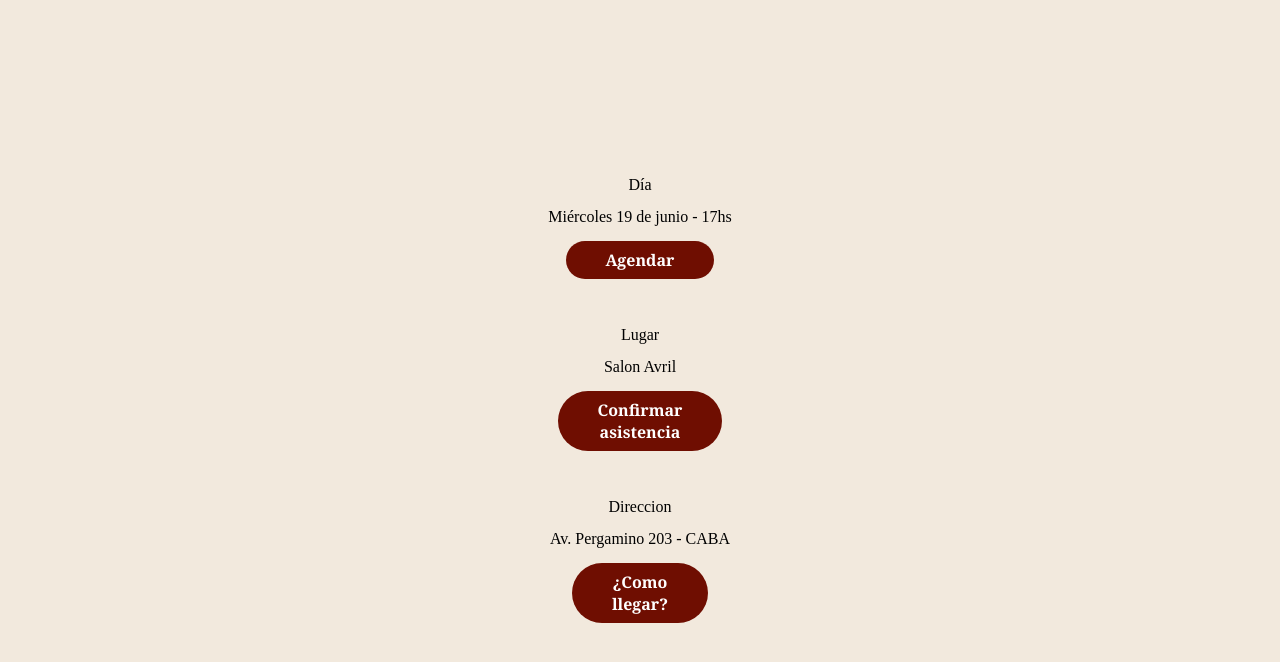
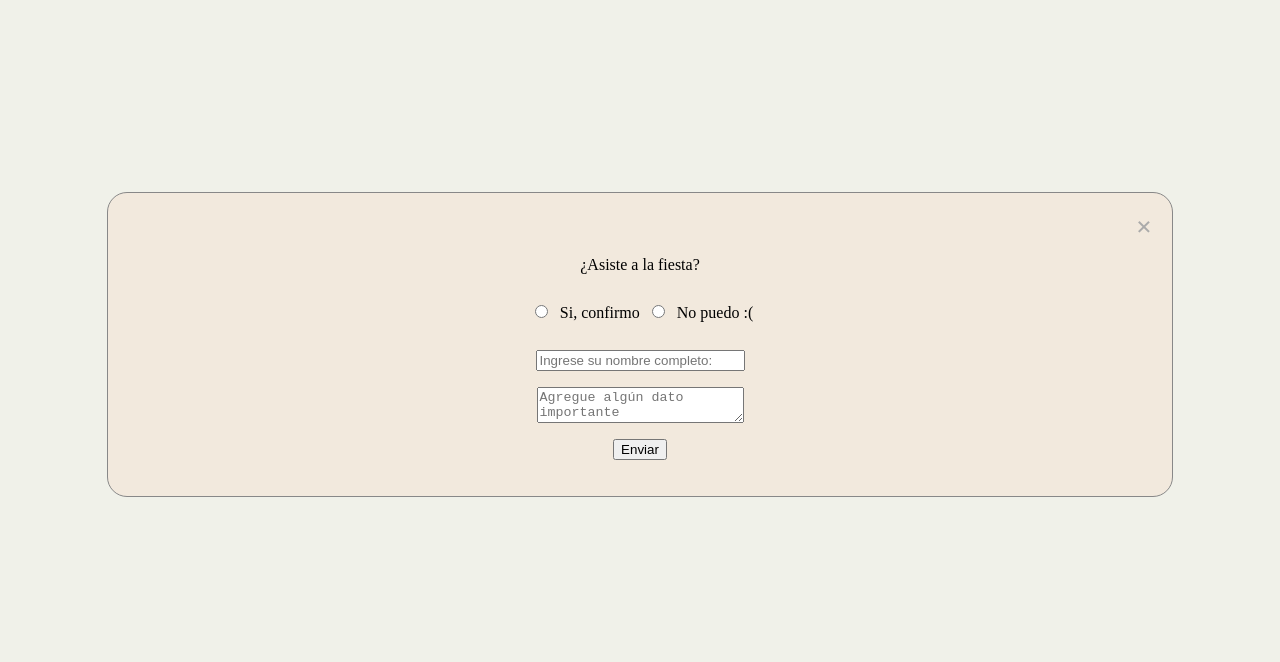
Before and after one commit to gersonfz/xv_birthday, a website built with Vite: page index.html in a window 1280 px wide. Both pictures are taken after a click on the button "Confirmar asistencia". Shown: the part 1600-2262 px from the top of the page. Built offline with nearby package versions, Linux system fonts and the light colour scheme.

Commit message:
Agregando modalMap y funcionalidades del mapa

```diff
--- a/src/components/countdown/countdown.js
+++ b/src/components/countdown/countdown.js
@@ -13,7 +13,6 @@ export function actualizarCuentaRegresiva() {
     if (fechaActual > fechaEvento) {
         fechaEvento.setFullYear(fechaActual.getFullYear() + 1); // Ajusta al próximo año si la fecha ya pasó
     }
-
     const diferenciaTiempo = fechaEvento.getTime() - fechaActual.getTime();
     const segundos = Math.floor(diferenciaTiempo / 1000);
     const minutos = Math.floor(segundos / 60);
--- a/src/components/loader/loader.js
+++ b/src/components/loader/loader.js
@@ -5,7 +5,6 @@ export const loader = async () => {
   const waitForBackgroundImageLoad = () => {
     return new Promise((resolve) => {
       const backgroundImage = getComputedStyle(contentElement).backgroundImage;
-      console.log(backgroundImage);
 
       const image = new Image();
       image.onload = resolve;
--- /dev/null
+++ b/src/components/modal/modal.css
@@ -0,0 +1,69 @@
+/* Estilos del modal */
+.modal {
+  display: none;
+  position: fixed;
+  z-index: 1;
+  left: 0;
+  top: 0;
+  width: 100%;
+  height: 100%;
+  overflow: auto;
+  background-color: rgba(240, 241, 233, 1);
+}
+
+.modal-content {
+  background-color: #f2e9dd;
+  margin: 15% auto;
+  padding: 20px;
+  border: 1px solid #888;
+  border-radius: 20px;
+  width: 80%;
+}
+
+/* Estilos para cerrar el modal */
+.close {
+  color: #aaa;
+  float: right;
+  font-size: 28px;
+  font-weight: bold;
+}
+
+.close:hover,
+.close:focus {
+  color: black;
+  text-decoration: none;
+  cursor: pointer;
+}
+
+ /* Estilos para el formulario de modalForm */
+
+ .formAssistance{
+    display: flex;
+    flex-direction: column;
+    justify-content: center;
+    align-items: center;
+    width: 100%;
+ }
+
+ .formAssistance input, h3{
+    margin: 1rem 0.5rem;
+ }
+
+
+ .formAssistance input:last-child{
+     width: fit-content;
+ }
+
+ .inputText{
+    display: flex;
+    flex-direction: column;
+    justify-content: center;
+    align-items: center;
+ }
+
+ .inputText input, textarea {
+    width: 100%;
+ }
+
+
+/* Configuraciones del mapa */
--- /dev/null
+++ b/src/components/modal/modalForm.js
@@ -0,0 +1,45 @@
+import './modal.css'
+
+export const modalForm = (modal) => {
+    modal.innerHTML = (`
+            <div class="modal-content">
+                <span class="close">&times;</span>
+                <form class="formAssistance">
+                    <h3>¿Asiste a la fiesta?</h3>
+                    <div>
+                        <input type="radio" id="confirm-yes" name="attendance" value="yes">
+                        <label for="confirm-yes">Si, confirmo</label>
+                        <input type="radio" id="confirm-no" name="attendance" value="no">
+                        <label for="confirm-no">No puedo :(</label>
+                    </div>
+                    <div class="inputText">
+                        <input type="text" id="name" name="name" placeholder="Ingrese su nombre completo:">
+                        <textarea id="important-data" name="important-data" placeholder="Agregue algún dato importante"></textarea>
+                    </div>
+                    <input type="submit" value="Enviar">
+                </form>
+            </div>
+    `);
+
+    // Obtener elementos necesarios
+    const button = document.querySelector("button");
+    const closeButton = document.querySelector(".close");
+
+
+    // Mostrar el modal cuando se hace clic en el botón
+    button.addEventListener("click", () => {
+        modal.style.display = "block";
+    });
+
+    // Ocultar el modal cuando se hace clic en el botón de cerrar
+    closeButton.addEventListener("click", () => {
+        modal.style.display = "none";
+    });
+
+    // Ocultar el modal cuando se hace clic fuera de él
+    window.addEventListener("click", (event) => {
+        if (event.target === modal) {
+            modal.style.display = "none";
+        }
+    });
+};
--- /dev/null
+++ b/src/components/modal/modalMap.js
@@ -0,0 +1,42 @@
+import './modal.css';
+
+export const modalMap = (modal) => {
+    modal.innerHTML = `
+    <div class="modal-content">
+        <span class="close">&times;</span>
+        <iframe src="https://www.google.com/maps/embed?pb=!1m18!1m12!1m3!1d3283.635386207243!2d-58.41228692454813!3d-34.613380372950786!2m3!1f0!2f0!3f0!3m2!1i1024!2i768!4f13.1!3m3!1m2!1s0x95bccaf0e488df63%3A0x780a09e4f181b5d5!2sGral.%20Urquiza%20250%2C%20C1215%20CABA!5e0!3m2!1ses!2sar!4v1689281163596!5m2!1ses!2sar" width="250" height="350" style="border:0;" allowfullscreen="" loading="lazy" referrerpolicy="no-referrer-when-downgrade"></iframe>
+        <button id="openLargerMap">Ver mapa ampliado</button>
+    </div>
+    `;
+
+    const buttonLargeMap = modal.querySelector('#openLargerMap');
+
+    const openLargerMap = () => {
+      window.open("https://goo.gl/maps/e7vshC5FMdkVRnNP7", '_blank');
+    };
+
+    buttonLargeMap.addEventListener('click', openLargerMap);
+
+
+
+    // Obtener elementos necesarios
+    const button = modal.previousElementSibling;
+    const closeButton = modal.querySelector(".close");
+
+    // Mostrar el modal cuando se hace clic en el botón
+    button.addEventListener("click", () => {
+        modal.style.display = "block";
+    });
+
+    // Ocultar el modal cuando se hace clic en el botón de cerrar
+    closeButton.addEventListener("click", () => {
+        modal.style.display = "none";
+    });
+
+    // Ocultar el modal cuando se hace clic fuera de él
+    window.addEventListener("click", (event) => {
+        if (event.target === modal) {
+            modal.style.display = "none";
+        }
+    });
+};
--- a/src/components/placeBirthday.js/buttonCalendar.js
+++ b/src/components/placeBirthday.js/buttonCalendar.js
@@ -1,7 +1,6 @@
 import { atcb_action } from 'add-to-calendar-button';
 
 export const buttonCalendar = () => {
-  console.log('Paso por buttonCalendar');
   const config = {
     name: "Mili Birthday",
     description: "Ven a mi fiesta",
--- a/src/components/placeBirthday.js/placeBirthday.js
+++ b/src/components/placeBirthday.js/placeBirthday.js
@@ -1,10 +1,12 @@
+import { modalForm } from '../modal/modalForm';
+import { modalMap } from '../modal/modalMap';
 import { buttonCalendar } from './buttonCalendar';
 import './placeBirthday.css';
 
 export const placeBirthday = () => {
-    const placeBirthday = document.querySelector('#placeBirthday');
+  const placeBirthday = document.querySelector('#placeBirthday');
 
-    placeBirthday.innerHTML = `
+  placeBirthday.innerHTML = `
     <div class="containerPlaceBirthday">
       <div class="buttonCalendar">
         <h2>Día</h2>
@@ -14,14 +16,35 @@ export const placeBirthday = () => {
       <div class="buttonPlace">
         <h2>Lugar</h2>
         <p>Salon Avril</p>
-        <button>Confirmar<br>asistencia</button>
+        <div id="modalForm" class="modal"></div>
+        <button id="confirmButton">Confirmar<br>asistencia</button>
       </div>
       <div class="buttonDirections">
-        <h2>Direccion</h2>
+        <h2>Dirección</h2>
         <p>Av. Pergamino 203 - CABA</p>
-        <button>¿Como<br>llegar?</button>
+        <div id="modalM" class="modal"></div>
+        <button id="directionsButton">¿Cómo llegar?</button>
       </div>
     </div>
   `;
-    buttonCalendar();
+  buttonCalendar();
+
+  // Obtener el botón "confirmButton" y los elementos modales
+  const confirmButton = document.querySelector("#confirmButton");
+  const directionsButton = document.querySelector("#directionsButton");
+  const modalF = document.querySelector('#modalForm');
+  const modalM = document.querySelector('#modalM');
+
+  modalForm(modalF); // Pasar el elemento modal como parámetro a la función modalForm
+  modalMap(modalM); // Pasar el elemento modal como parámetro a la función modalMap
+
+  // Mostrar el modal de confirmación cuando se hace clic en el botón "Confirmar asistencia"
+  confirmButton.addEventListener("click", () => {
+    modalF.style.display = "block";
+  });
+
+  // Mostrar el modal del mapa cuando se hace clic en el botón "¿Cómo llegar?"
+  directionsButton.addEventListener("click", () => {
+    modalM.style.display = "block";
+  });
 };
```
Also changed, not shown: src/components/placeBirthday.js/placeBirthday.css (+12 -6 lines), 1 other file.
